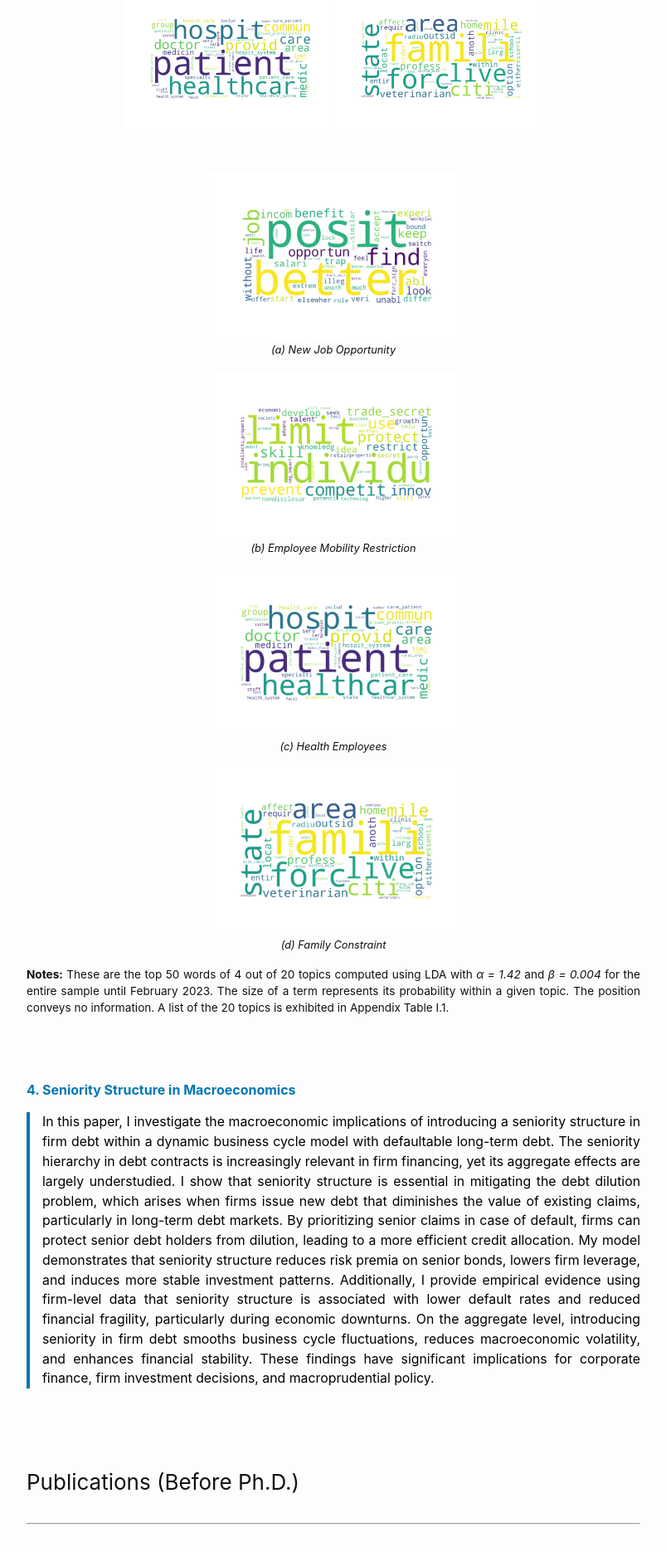
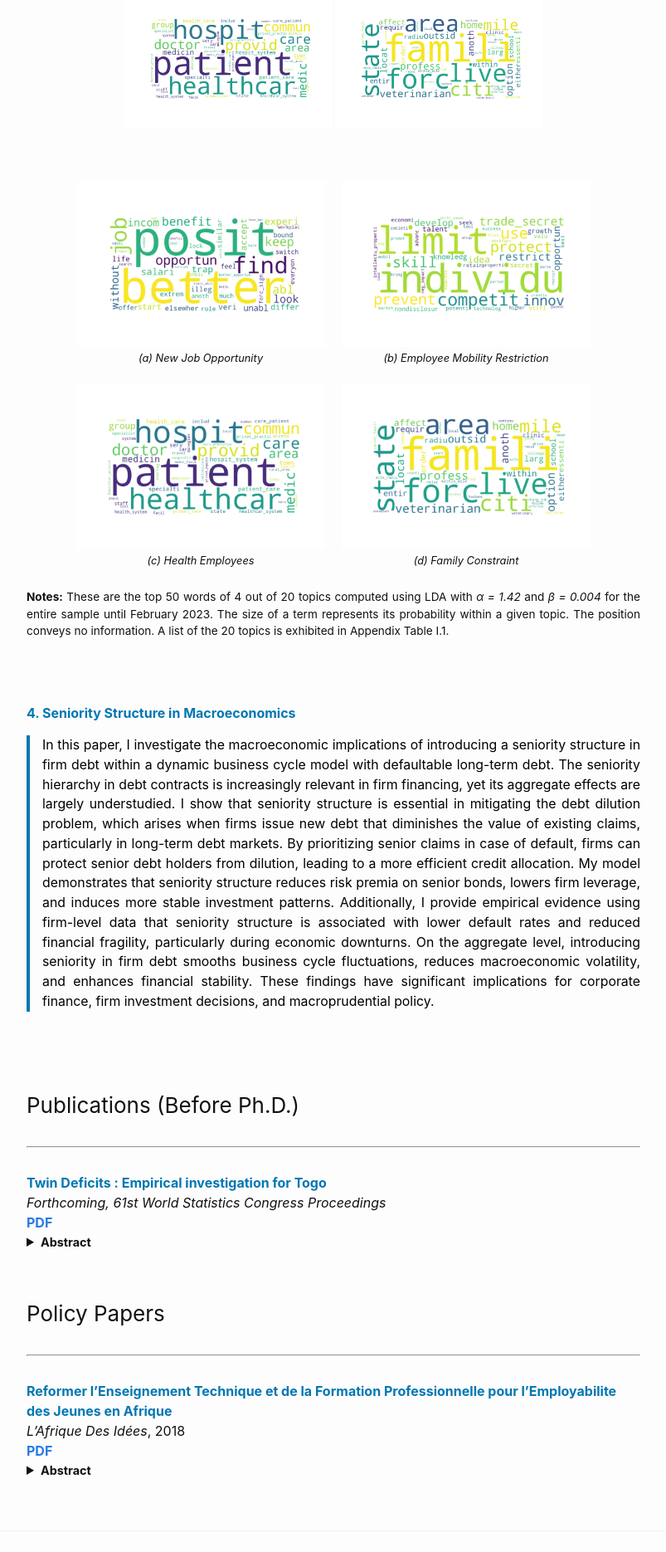
Before and after one commit to justedjabakou/justedjabakou.github.io, a Jekyll site: the page built from 2_research.md, in a window 1280 px wide. Shown: the part 1935-3805 px from the top of the page at 83% size, without its empty margins (238-1041 px from the left). Built offline with Jekyll 4.4.1, drawn with Linux system fonts in a browser that asks for light colours.

Commit message:
Update 2_research.md

```diff
--- a/2_research.md
+++ b/2_research.md
@@ -45,26 +45,24 @@ with [Firmin Ayivodji](https://firminayivodji.github.io/) (IMF) and [Felicien Go
 </p>
 
 <br/>
-
-<p align="center">
-    <img src="/assets/NCA/topic_New_Job.png" alt="New Job Opportunity" width="300px"><br>
-    <span style="font-size:80%;"><em>(a) New Job Opportunity</em></span>
-</p>
-
-<p align="center">
-    <img src="/assets/NCA/topic_Empl_Mob.png" alt="Employee Mobility Restriction" width="300px"><br>
-    <span style="font-size:80%;"><em>(b) Employee Mobility Restriction</em></span>
-</p>
-
-<p align="center">
-    <img src="/assets/NCA/topic_Health_Empl.png" alt="Health Employees" width="300px"><br>
-    <span style="font-size:80%;"><em>(c) Health Employees</em></span>
-</p>
-
-<p align="center">
-    <img src="/assets/NCA/topic_Family_Const.png" alt="Family Constraint" width="300px"><br>
-    <span style="font-size:80%;"><em>(d) Family Constraint</em></span>
-</p>
+<div style="display: flex; justify-content: center; flex-wrap: wrap;">
+    <div style="margin: 10px; text-align: center;">
+        <img src="/assets/NCA/topic_New_Job.png" alt="New Job Opportunity" width="300px"><br>
+        <span style="font-size:80%;"><em>(a) New Job Opportunity</em></span>
+    </div>
+    <div style="margin: 10px; text-align: center;">
+        <img src="/assets/NCA/topic_Empl_Mob.png" alt="Employee Mobility Restriction" width="300px"><br>
+        <span style="font-size:80%;"><em>(b) Employee Mobility Restriction</em></span>
+    </div>
+    <div style="margin: 10px; text-align: center;">
+        <img src="/assets/NCA/topic_Health_Empl.png" alt="Health Employees" width="300px"><br>
+        <span style="font-size:80%;"><em>(c) Health Employees</em></span>
+    </div>
+    <div style="margin: 10px; text-align: center;">
+        <img src="/assets/NCA/topic_Family_Const.png" alt="Family Constraint" width="300px"><br>
+        <span style="font-size:80%;"><em>(d) Family Constraint</em></span>
+    </div>
+</div>
 
 <p align="justify" style="font-size:85%; margin-top: 1em; margin-bottom: 1em;">
     <b>Notes:</b> These are the top 50 words of 4 out of 20 topics computed using LDA with
```
